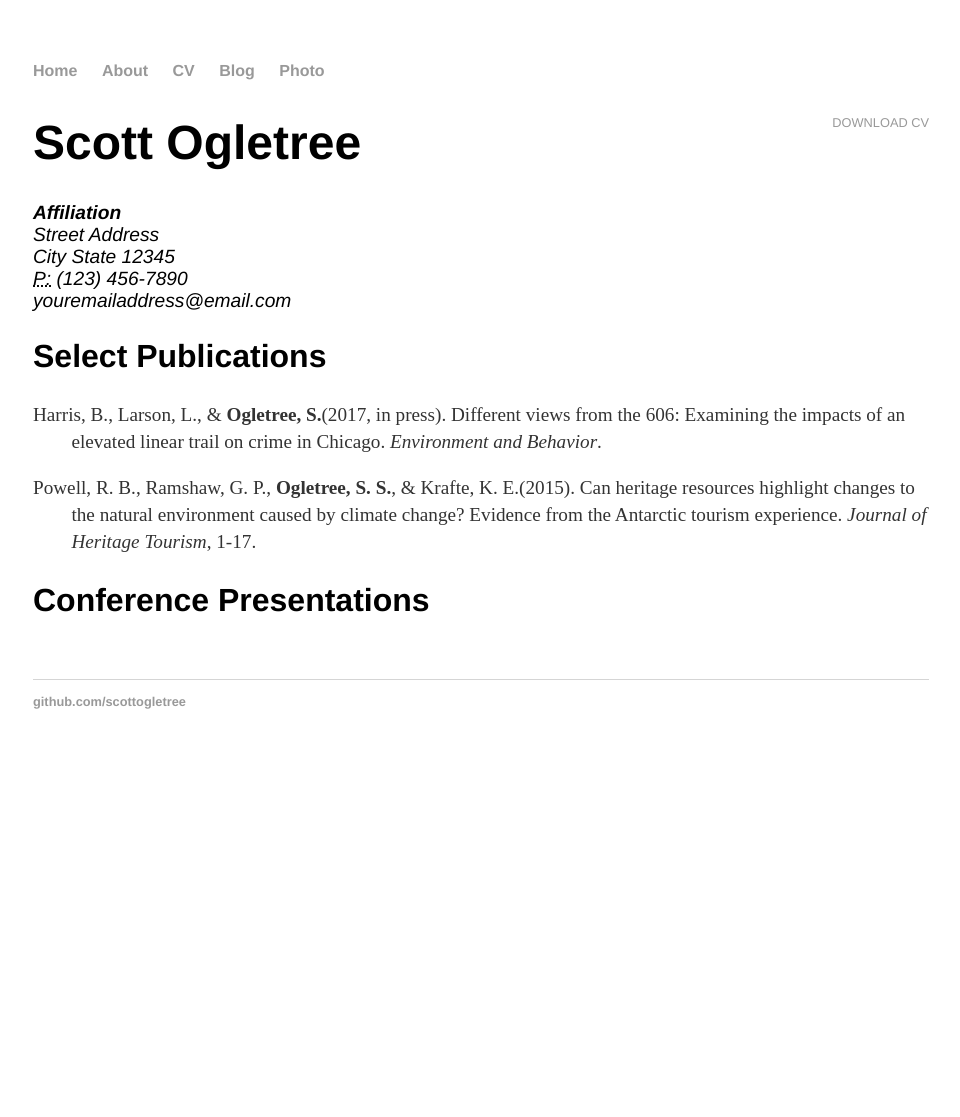
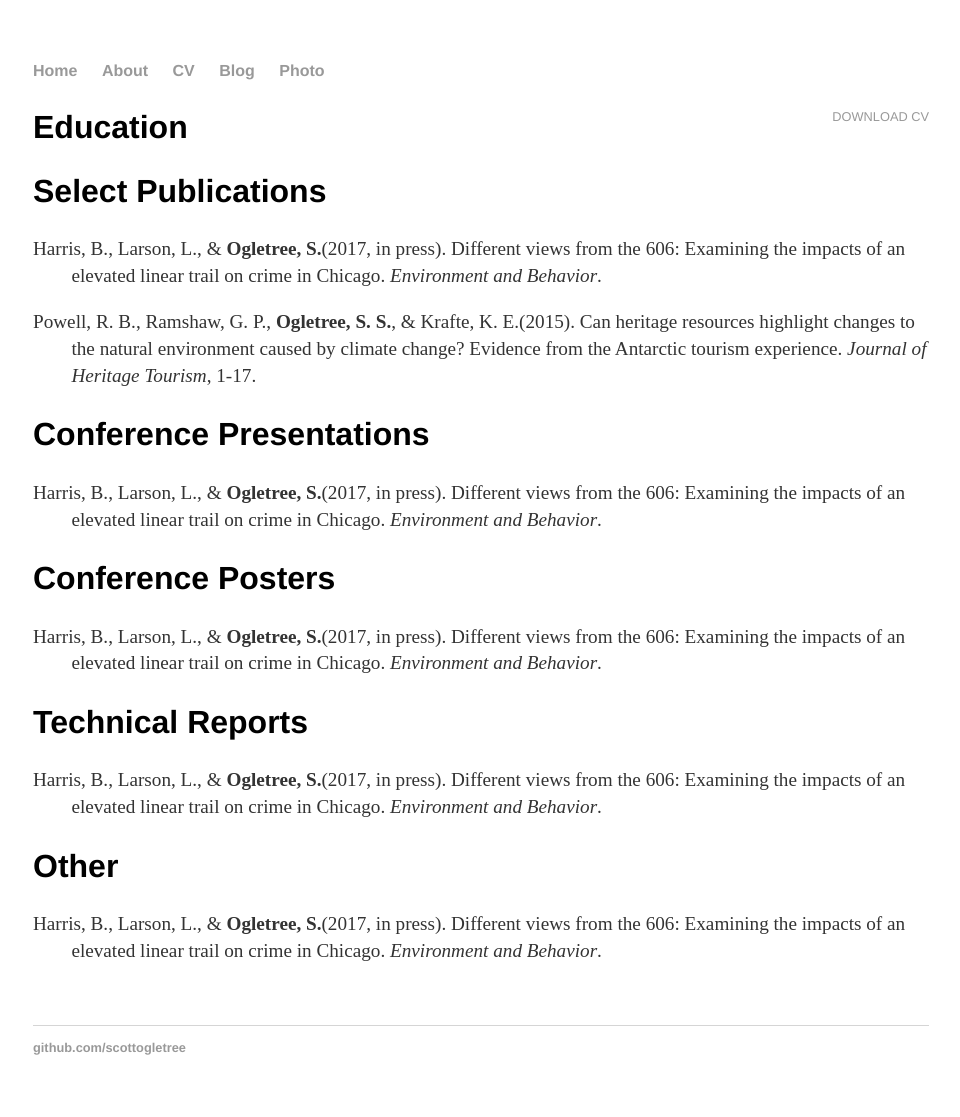
Before and after one commit to scottogletree/ogletrees.github.io, a Jekyll site: the page built from cv/index.html, in a window 1280 px wide. Shown: the whole page, without its empty margins (159-1119 px from the left). Built offline with Jekyll 4.4.1, drawn with Linux system fonts in a browser that asks for light colours; before the commit the page ends 900 px from its top, so only the background shows below that.

Commit message:
Expanding

```diff
--- a/cv/index.html
+++ b/cv/index.html
@@ -5,22 +5,29 @@ title: CV of S Ogletree
 
 	<div class="cv">
 		<a href="#" class="download" title="Download CV as PDF">Download CV</a>
-					<h1>Scott Ogletree</h1>
+					<!--<h1>Scott Ogletree</h1>
 					<address>
 					<strong>Affiliation</strong><br>
 					Street Address<br>
 					City State 12345<br>
 					<abbr title="phone">P:</abbr> (123) 456-7890<br>
 					<span class="obfuscate">youremailaddress@email.com</span>
-					</address>
+					</address> -->
+		<h2>Education</h2>
 
 					<h2>Select Publications</h2>
 		<style> p{margin-left: 2em;text-indent: -2em;}</style>
 			<p>Harris, B., Larson, L., & <strong>Ogletree, S.</strong>(2017, in press). Different views from the 606: Examining the impacts of an elevated linear trail on crime in Chicago. <em>Environment and Behavior</em>.</p>
 			<p>Powell, R. B., Ramshaw, G. P., <strong>Ogletree, S. S.</strong>, & Krafte, K. E.(2015). Can heritage resources highlight changes to the natural environment caused by climate change? Evidence from the Antarctic tourism experience. <em>Journal of Heritage Tourism</em>, 1-17.</p>
 
-					<h2>Conference Presentations</h2>
-
+		<h2>Conference Presentations</h2>
+		<p>Harris, B., Larson, L., & <strong>Ogletree, S.</strong>(2017, in press). Different views from the 606: Examining the impacts of an elevated linear trail on crime in Chicago. <em>Environment and Behavior</em>.</p>
+		<h2>Conference Posters</h2>
+		<p>Harris, B., Larson, L., & <strong>Ogletree, S.</strong>(2017, in press). Different views from the 606: Examining the impacts of an elevated linear trail on crime in Chicago. <em>Environment and Behavior</em>.</p>
+		<h2>Technical Reports</h2>
+		<p>Harris, B., Larson, L., & <strong>Ogletree, S.</strong>(2017, in press). Different views from the 606: Examining the impacts of an elevated linear trail on crime in Chicago. <em>Environment and Behavior</em>.</p>
+		<h2>Other</h2>
+<p>Harris, B., Larson, L., & <strong>Ogletree, S.</strong>(2017, in press). Different views from the 606: Examining the impacts of an elevated linear trail on crime in Chicago. <em>Environment and Behavior</em>.</p>
 
 
 
```
